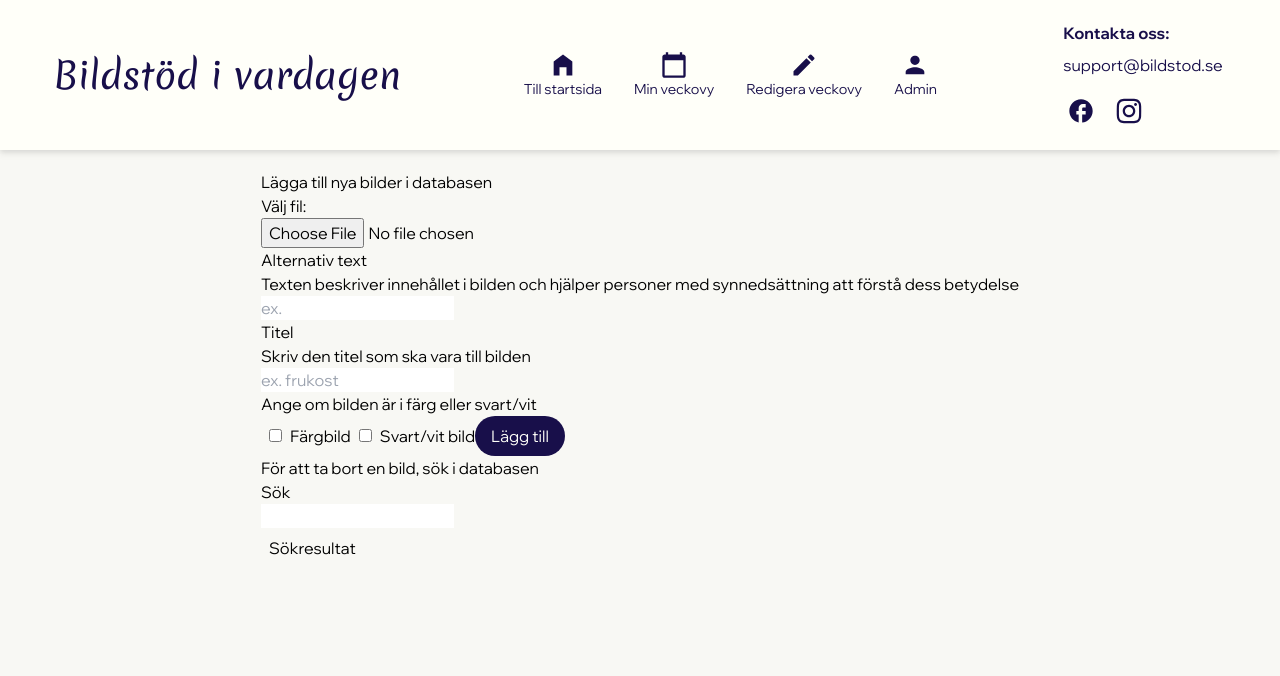
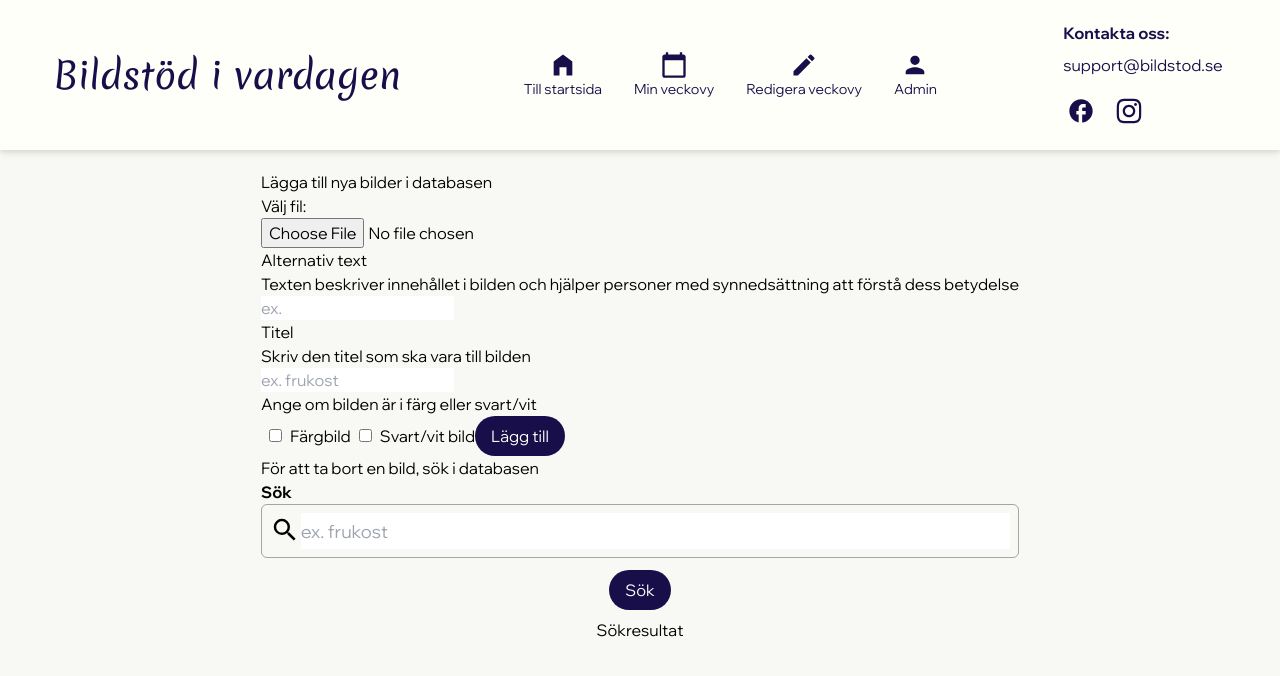
Before and after one commit to QueAnkan/graduation-project, a React (Vite) app: page /admin in a window 1280 px wide. Shown: the top 676 px of the page. Built offline with nearby package versions, Linux system fonts and the light colour scheme.

Commit message:
delete function working

```diff
--- a/src/routes/Admin.jsx
+++ b/src/routes/Admin.jsx
@@ -1,7 +1,11 @@
 import { useState, useEffect } from "react";
+import { MdSearch } from "react-icons/md";
+import { RiDeleteBin6Line } from "react-icons/ri";
 import Button from '../utils/style-generators/buttonGenerator'
 import { putNewImage } from "../utils/api-functions/putNewImage";
-// import {deleteImage} from '../utils/api-functions/deleteImage'
+import getSearchImages from "../utils/api-functions/getSearchImages";
+import {deleteImage} from '../utils/api-functions/deleteImage'
+
 
 const Admin = () => {
 	const [alt, setAlt] = useState('')
@@ -9,6 +13,9 @@ const Admin = () => {
 	const [image, setImage] = useState('')
 	const [title, setTitle] = useState('')
 	const [uploadSuccess, setUploadSuccess] = useState(false);
+	const [searchString, setSearchString] = useState('');
+	const [searchResult, setSearchResult] = useState([])
+	const [hasSearched, setHasSearched] =useState(false)
 
 	useEffect(() => {
 		let timeoutId;
@@ -29,13 +36,40 @@ const Admin = () => {
 			console.error('Error posting data:', error.message)
 		}
 	}
-	// const handleDeleteImage = async (imageId) => {
 
-	// }
+	const matchingImages = searchResult ? [...searchResult] : []
 
-	// const handleSearch = async () => {
+	console.log("searchResult 1:", searchResult);
 
-	// }
+	const handleOnChange = (event) => {
+
+		setSearchString(event.target.value)
+	}
+
+	const handleSearch = async () => {
+		try{
+			const search = await getSearchImages(searchString)
+			setSearchResult(search)
+			setHasSearched(true);
+
+		}catch (error) {
+			console.error("Error getting search result:", error)
+		}
+
+		console.log("searchResult 2:", searchResult);
+	}
+
+	const handleDeleteImage = async (imageId) => {
+		console.log('imageid:' , imageId);
+			try {
+				await deleteImage(imageId)
+
+			} catch {
+				console.error( {message: 'Failed to delete'})
+			}
+
+
+	}
 
 	return(
 	<section className="m-5">
@@ -111,15 +145,49 @@ const Admin = () => {
 
 		<div className="flex flex-col">
 			<p>För att ta bort en bild, sök i databasen</p>
-			<label>
-				<p>Sök</p>
+			<label  htmlFor="search">
+				<span className="font-bold text-1xl">Sök</span>
+				<div className="flex items-center border border-darkgray rounded-md px-2 py-2 ">
+					<div className="h-8 w-8">
+						<MdSearch size={30}/>
+					</div>
 					<input
+						placeholder="ex. frukost"
+						id="search"
 						type="text"
+						value = {searchString}
+						onChange={handleOnChange}
+						className="w-full h-9 text-lg"
 					/>
+				</div>
 			</label>
-			{/* <Button onClick={handleSearch}>Sök</Button> */}
+				<div className="text-center p-3">
+						<Button onClick={handleSearch}>Sök</Button>
 						<div className="m-2">
 							<p>Sökresultat</p>
+						</div>
+						<p className="mt-4 ">{hasSearched ?"Klicka på den bilden du vill ta bort": ""}</p>
+				</div>
+					<div className="mt-5">
+					 	<ul>
+							{matchingImages.length > 0 ? (
+								matchingImages.map((image) => (
+								<li
+								key={image.imageId}>
+										<h3>{image.title}</h3>
+										<img src={image.imageUrl} alt={image.alt} />
+										<Button
+											onClick={() => handleDeleteImage(image.imageId)}
+											style="transparent">
+												<p>Ta bort bild </p>
+												<p><RiDeleteBin6Line size={30} /> </p>
+										</Button>
+								</li>
+								))
+							) : (
+								hasSearched ? "Inga resultat matchade sökningen" : " "
+							)}
+						</ul>
 					</div>
 		</div>
 		</section>
--- a/src/utils/api-functions/deleteImage.js
+++ b/src/utils/api-functions/deleteImage.js
@@ -4,7 +4,7 @@ export async function deleteImage(imageId) {
 
 	try {
 			const response = await fetch(
-			'https://gr0w2y8mmi.execute-api.eu-north-1.amazonaws.com/xteam/images/{imageId}',
+			`https://gr0w2y8mmi.execute-api.eu-north-1.amazonaws.com/xteam/images/${imageId}`,
 		{
 			method: "DELETE",
 			headers: {
```
Also changed, not shown: 1 other file (tests, documents, lock files or other folders). Lines whose indentation alone changed are shown as unchanged.
